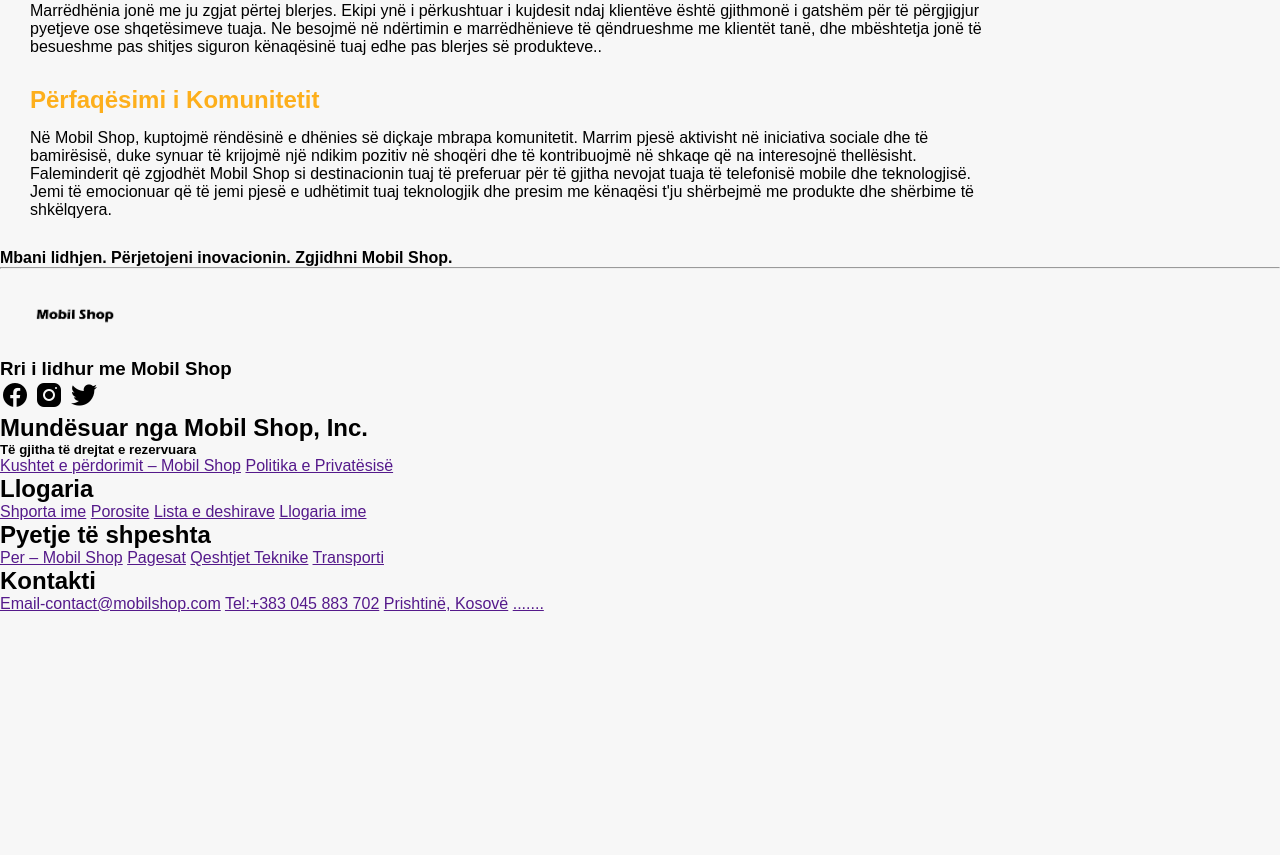
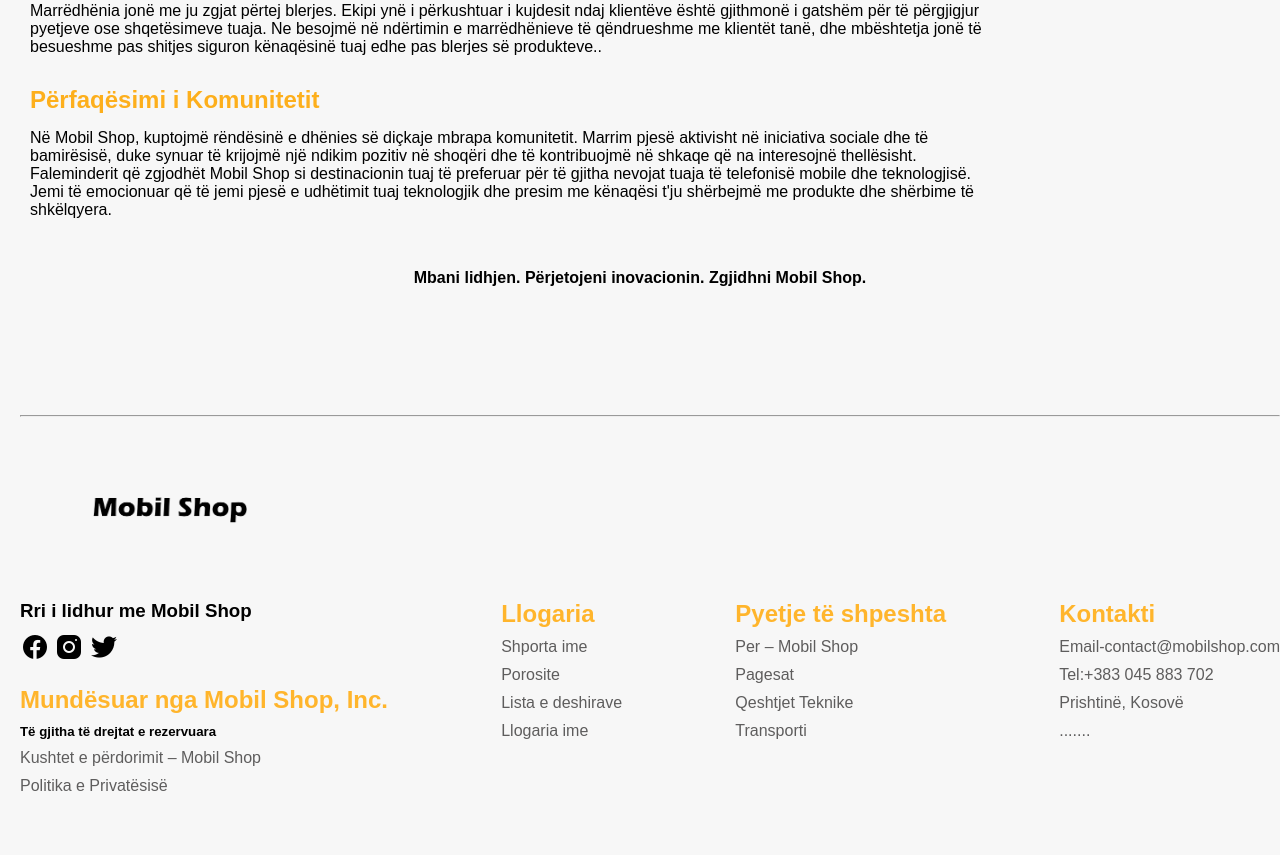
Before and after one commit to artinalushaku/-Projekti1MobilSHop, a PHP site: page /aboutUs.html in a window 1280 px wide. Shown: the part 1017-1872 px from the top of the page. Before the commit the page ends 1629 px from the top, so only its background shows below. Run offline with PHP 8.4, Linux system fonts and the light colour scheme.

Commit message:
dizajni i footer-it

```diff
--- a/aboutUs.css
+++ b/aboutUs.css
@@ -135,3 +135,75 @@ body {
     margin-bottom: 15px;
     color: rgb(253, 175, 28);
 }
+.footer{
+    display: flex;
+    flex-direction: column;
+    color: black;
+    margin-top: 10%;
+    padding-left: 20px;
+    padding-bottom: 30px;
+    width: 100%;
+}
+.footer .navBar{
+    display: flex;
+    flex-direction: row;
+    flex-basis: 30%;
+    justify-content: space-between;
+    flex-wrap: wrap;
+}
+.footer .navBar div{
+    flex-direction: column;
+   margin-bottom: 20px;
+   /* border-bottom: 1px solid black; */
+}
+
+.footer .navBar div .icons{
+    flex-direction: row;
+    row-gap: 20px;
+}
+.footer .logo{
+    width: 100%;
+    display: block;
+
+}
+.footer .logo img{
+  width: 300px;
+}
+.footer h2{
+    margin-bottom: 10px;
+    color: rgb(255, 181, 44);
+}
+.footer h3{
+    margin-bottom: 10px;
+}.footer h5{
+    margin-bottom: 10px;
+}
+.footer a{
+    margin-bottom: 10px;
+    display: block;
+}
+@media only screen and (max-width: 768px){
+    .footer .navBar{
+        flex-direction: row;
+        flex-basis: 50%;
+        justify-content: space-between;
+    }
+
+}
+@media only screen and (max-width: 540px)
+{
+    .footer .navBar{
+        flex-direction: column;
+    }
+}
+.footer a{
+    text-decoration: none;
+    color: rgb(94, 93, 93);
+}
+.footer a:hover{
+    text-decoration: underline solid rgb(94, 93, 93);
+}
+h4{
+    text-align: center;
+    padding-top: 20px;
+}
```
